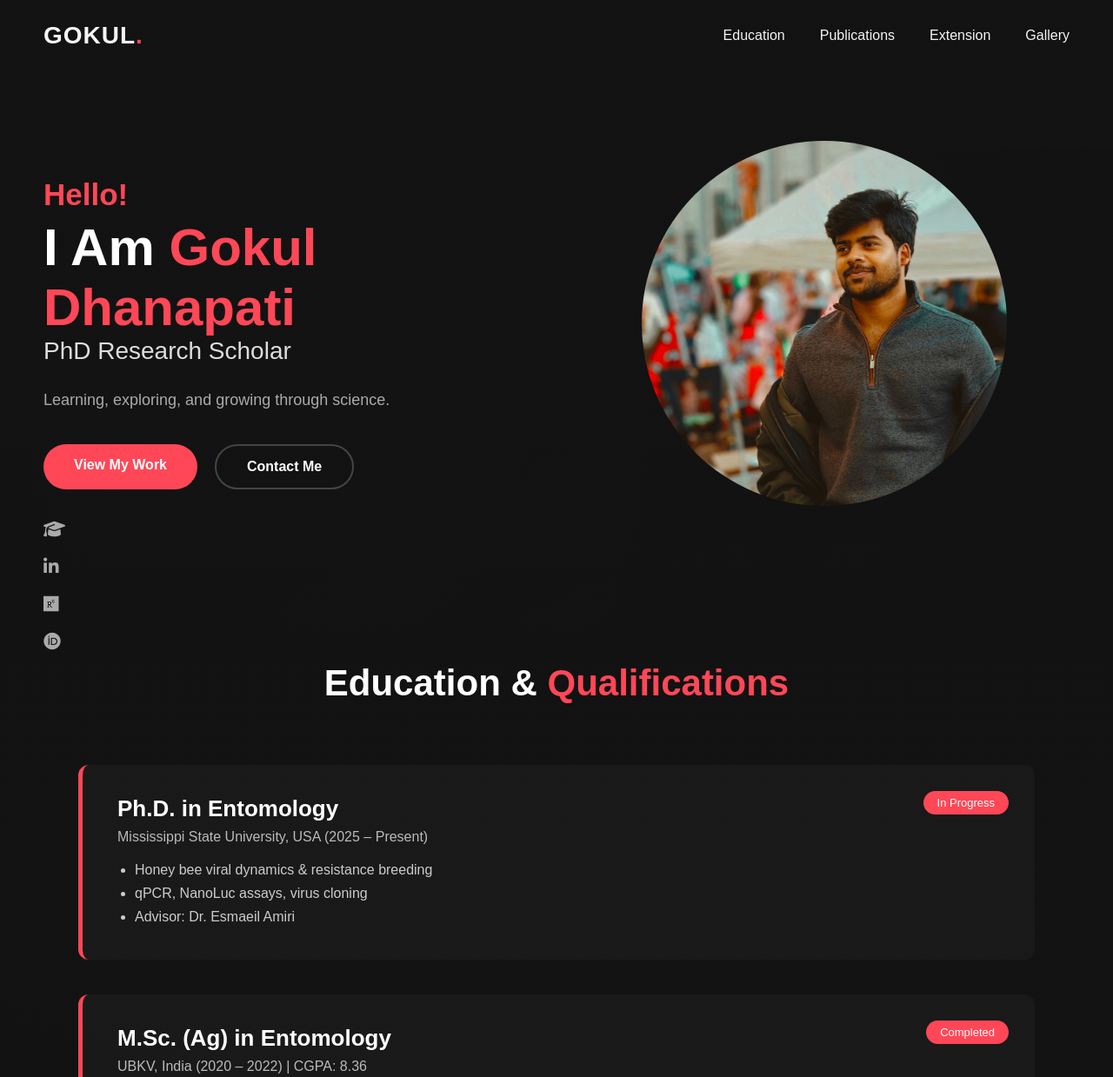
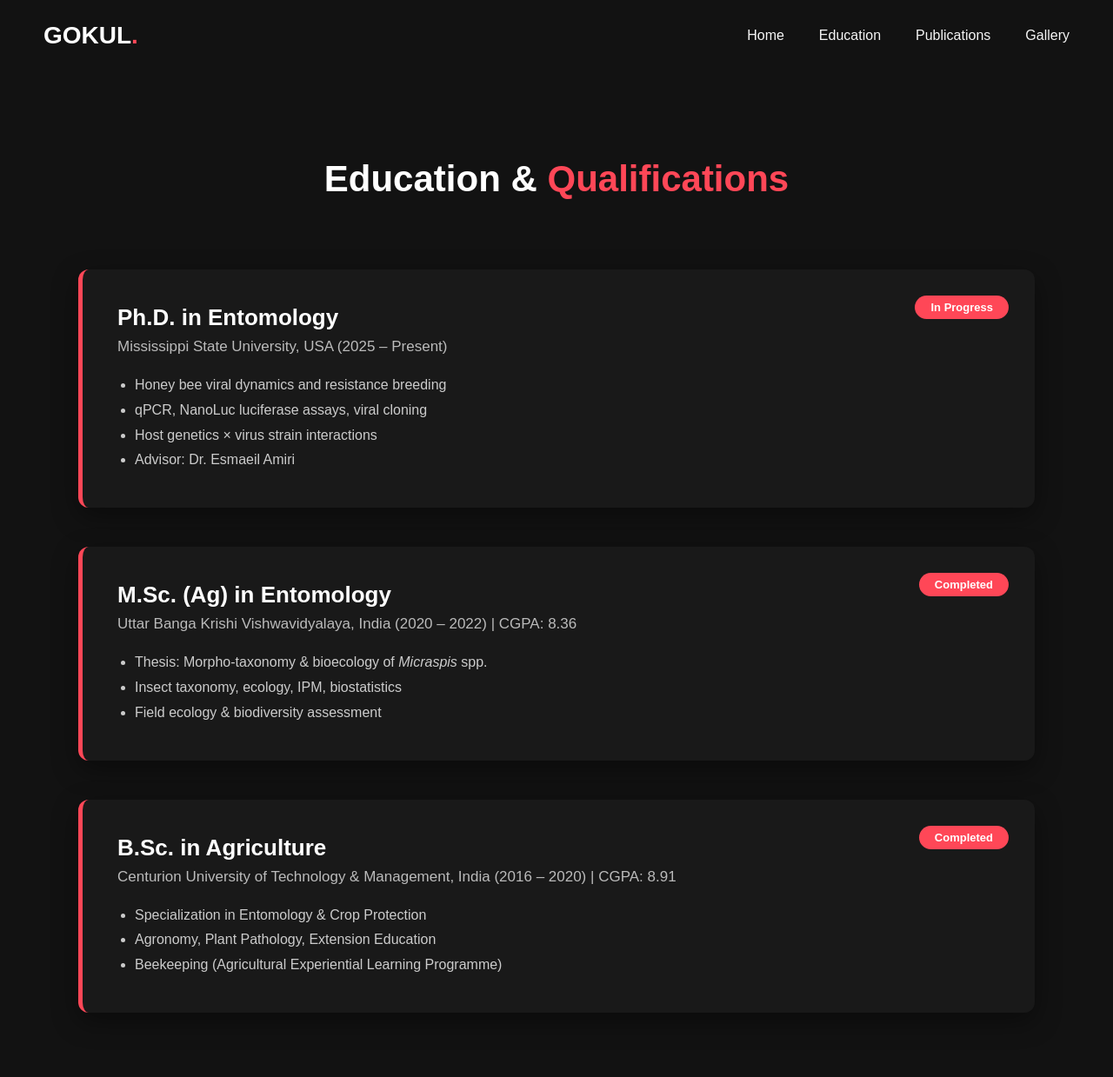
Before and after one commit to Gokuldhanapati/Gokuldhanapati.github.io, a plain HTML site: page index.html in a window 1280 px wide. Shown: the top 1239 px of the page at 87% size. Drawn offline with Linux system fonts and the light colour scheme.

Commit message:
Add files via upload

```diff
--- a/index.html
+++ b/index.html
@@ -3,7 +3,8 @@
 <head>
 <meta charset="UTF-8">
 <meta name="viewport" content="width=device-width, initial-scale=1.0">
-<title>Gokul Dhanapati - PhD Research Scholar</title>
+<title>Education | Gokul Dhanapati</title>
+
 <link rel="stylesheet" href="https://cdnjs.cloudflare.com/ajax/libs/font-awesome/6.4.0/css/all.min.css">
 
 <style>
@@ -18,19 +19,7 @@ body {
     background-color: #121212;
     color: #fff;
     min-height: 100vh;
-    position: relative;
     overflow-x: hidden;
-}
-
-body::before {
-    content: '';
-    position: absolute;
-    inset: 0;
-    background-image:
-        linear-gradient(rgba(18, 18, 18, 0.85), rgba(18, 18, 18, 0.95)),
-        radial-gradient(circle at 25% 25%, rgba(64,64,64,0.1), transparent 55%),
-        radial-gradient(circle at 75% 75%, rgba(64,64,64,0.1), transparent 55%);
-    z-index: -1;
 }
 
 /* Header */
@@ -39,14 +28,11 @@ header {
     display: flex;
     justify-content: space-between;
     align-items: center;
-    z-index: 10;
 }
 
 .logo {
     font-size: 28px;
     font-weight: 700;
-    color: #f5f5f5;
-    letter-spacing: 1px;
     text-transform: uppercase;
 }
 
@@ -62,80 +48,12 @@ nav ul li a {
     color: #f5f5f5;
     text-decoration: none;
     font-size: 16px;
-    font-weight: 500;
-    position: relative;
 }
 
 nav ul li a:hover { color: #ff4757; }
 
-/* Hero */
-.container {
-    display: flex;
-    align-items: center;
-    justify-content: space-between;
-    padding: 80px 50px;
-    max-width: 1400px;
-    margin: 0 auto;
-}
-
-.text-content { flex: 1; padding-right: 50px; }
-
-.name {
-    font-size: 60px;
-    font-weight: 700;
-}
-
-.name span { color: #ff4757; }
-
-.hello-text { font-size: 35px; }
-
-.tagline { font-size: 28px; margin-bottom: 30px; color: #ddd; }
-
-.description { font-size: 18px; color: #aaa; max-width: 600px; }
-
-.buttons { display: flex; gap: 20px; margin-top: 40px; }
-
-.btn {
-    padding: 15px 35px;
-    border-radius: 30px;
-    text-decoration: none;
-    font-weight: 600;
-}
-
-.btn-primary {
-    background: #ff4757;
-    color: white;
-}
-
-.btn-secondary {
-    border: 2px solid #444;
-    color: white;
-}
-
-/* Image */
-.image-content {
-    flex: 1;
-    display: flex;
-    justify-content: center;
-}
-
-.profile-image-container {
-    width: 420px;
-    height: 420px;
-    border-radius: 50%;
-    overflow: hidden;
-}
-
-.profile-image {
-    width: 100%;
-    height: 100%;
-    object-fit: cover;
-}
-
-/* =========================
-   EDUCATION SECTION
-========================= */
-.education-section {
+/* Education Section */
+.education-page {
     max-width: 1200px;
     margin: 0 auto;
     padding: 100px 50px;
@@ -144,7 +62,7 @@ nav ul li a:hover { color: #ff4757; }
 .education-title {
     text-align: center;
     font-size: 42px;
-    margin-bottom: 70px;
+    margin-bottom: 80px;
 }
 
 .education-title span { color: #ff4757; }
@@ -152,20 +70,22 @@ nav ul li a:hover { color: #ff4757; }
 .education-card {
     background: rgba(255,255,255,0.03);
     border-left: 5px solid #ff4757;
-    padding: 35px 40px;
-    margin-bottom: 40px;
+    padding: 40px;
+    margin-bottom: 45px;
     border-radius: 12px;
     position: relative;
+    box-shadow: 0 10px 30px rgba(0,0,0,0.4);
 }
 
 .badge {
     position: absolute;
+    top: 30px;
     right: 30px;
-    top: 30px;
     background: #ff4757;
-    padding: 6px 16px;
+    padding: 6px 18px;
     border-radius: 20px;
     font-size: 13px;
+    font-weight: 600;
 }
 
 .degree {
@@ -175,7 +95,8 @@ nav ul li a:hover { color: #ff4757; }
 
 .university {
     color: #bbb;
-    margin-bottom: 15px;
+    margin-bottom: 20px;
+    font-size: 17px;
 }
 
 .education-card ul {
@@ -184,21 +105,54 @@ nav ul li a:hover { color: #ff4757; }
 
 .education-card ul li {
     color: #ccc;
-    line-height: 1.7;
+    line-height: 1.8;
+    font-size: 16px;
 }
 
-/* Social links */
-.social-links {
-    position: fixed;
-    left: 50px;
-    bottom: 50px;
-    display: flex;
-    flex-direction: column;
-    gap: 20px;
+/* Stats */
+.stats {
+    display: grid;
+    grid-template-columns: repeat(auto-fit, minmax(220px, 1fr));
+    gap: 30px;
+    margin-top: 80px;
 }
 
-.social-links a { color: #aaa; font-size: 20px; }
+.stat-box {
+    background: rgba(255,255,255,0.03);
+    padding: 35px;
+    text-align: center;
+    border-radius: 14px;
+}
 
+.stat-box h2 {
+    color: #ff4757;
+    font-size: 40px;
+}
+
+.stat-box p {
+    margin-top: 10px;
+    color: #ccc;
+}
+
+/* Footer */
+footer {
+    text-align: center;
+    padding: 40px;
+    color: #777;
+}
+
+/* Responsive */
+@media (max-width: 768px) {
+    .education-page {
+        padding: 80px 25px;
+    }
+
+    .badge {
+        position: static;
+        display: inline-block;
+        margin-bottom: 15px;
+    }
+}
 </style>
 </head>
 
@@ -208,81 +162,84 @@ nav ul li a:hover { color: #ff4757; }
     <div class="logo">Gokul<span>.</span></div>
     <nav>
         <ul>
-            <li><a href="#education">Education</a></li>
-            <li><a href="#about">Publications</a></li>
-            <li><a href="#service">Extension</a></li>
-            <li><a href="#portfolio">Gallery</a></li>
+            <li><a href="index.html">Home</a></li>
+            <li><a href="education.html">Education</a></li>
+            <li><a href="index.html#about">Publications</a></li>
+            <li><a href="index.html#portfolio">Gallery</a></li>
         </ul>
     </nav>
 </header>
 
-<!-- HERO SECTION -->
-<main class="container" id="home">
-    <div class="text-content">
-        <h1 class="name">
-            <span class="hello-text">Hello!</span><br>
-            I Am <span>Gokul Dhanapati</span>
-        </h1>
-        <p class="tagline">PhD Research Scholar</p>
-        <p class="description">Learning, exploring, and growing through science.</p>
-        <div class="buttons">
-            <a href="#portfolio" class="btn btn-primary">View My Work</a>
-            <a href="#contact" class="btn btn-secondary">Contact Me</a>
-        </div>
-    </div>
+<section class="education-page">
 
-    <div class="image-content">
-        <div class="profile-image-container">
-            <img src="krishna.JPG" class="profile-image">
-        </div>
-    </div>
-</main>
+    <h1 class="education-title">
+        Education & <span>Qualifications</span>
+    </h1>
 
-<!-- EDUCATION (ONLY OPENS WHEN CLICKED) -->
-<section class="education-section" id="education">
-
-    <h2 class="education-title">Education & <span>Qualifications</span></h2>
-
+    <!-- PhD -->
     <div class="education-card">
         <span class="badge">In Progress</span>
-        <h3 class="degree">Ph.D. in Entomology</h3>
-        <p class="university">Mississippi State University, USA (2025 – Present)</p>
+        <h2 class="degree">Ph.D. in Entomology</h2>
+        <p class="university">
+            Mississippi State University, USA (2025 – Present)
+        </p>
         <ul>
-            <li>Honey bee viral dynamics & resistance breeding</li>
-            <li>qPCR, NanoLuc assays, virus cloning</li>
+            <li>Honey bee viral dynamics and resistance breeding</li>
+            <li>qPCR, NanoLuc luciferase assays, viral cloning</li>
+            <li>Host genetics × virus strain interactions</li>
             <li>Advisor: Dr. Esmaeil Amiri</li>
         </ul>
     </div>
 
+    <!-- MSc -->
     <div class="education-card">
         <span class="badge">Completed</span>
-        <h3 class="degree">M.Sc. (Ag) in Entomology</h3>
-        <p class="university">UBKV, India (2020 – 2022) | CGPA: 8.36</p>
+        <h2 class="degree">M.Sc. (Ag) in Entomology</h2>
+        <p class="university">
+            Uttar Banga Krishi Vishwavidyalaya, India (2020 – 2022) | CGPA: 8.36
+        </p>
         <ul>
-            <li>Morpho-taxonomy of Micraspis spp.</li>
-            <li>Insect ecology, IPM, taxonomy</li>
+            <li>Thesis: Morpho-taxonomy & bioecology of <i>Micraspis</i> spp.</li>
+            <li>Insect taxonomy, ecology, IPM, biostatistics</li>
+            <li>Field ecology & biodiversity assessment</li>
         </ul>
     </div>
 
+    <!-- BSc -->
     <div class="education-card">
         <span class="badge">Completed</span>
-        <h3 class="degree">B.Sc. in Agriculture</h3>
-        <p class="university">CUTM, India (2016 – 2020) | CGPA: 8.91</p>
+        <h2 class="degree">B.Sc. in Agriculture</h2>
+        <p class="university">
+            Centurion University of Technology & Management, India (2016 – 2020) | CGPA: 8.91
+        </p>
         <ul>
-            <li>Entomology & crop protection</li>
-            <li>Beekeeping (AELP)</li>
+            <li>Specialization in Entomology & Crop Protection</li>
+            <li>Agronomy, Plant Pathology, Extension Education</li>
+            <li>Beekeeping (Agricultural Experiential Learning Programme)</li>
         </ul>
+    </div>
+
+    <!-- Stats -->
+    <div class="stats">
+        <div class="stat-box">
+            <h2>5+</h2>
+            <p>Years of Research Experience</p>
+        </div>
+        <div class="stat-box">
+            <h2>10+</h2>
+            <p>Research Publications</p>
+        </div>
+        <div class="stat-box">
+            <h2>20+</h2>
+            <p>Workshops & Trainings</p>
+        </div>
     </div>
 
 </section>
 
-<!-- SOCIAL LINKS -->
-<div class="social-links">
-    <a href="https://scholar.google.com/citations?user=lM6eYLYAAAAJ"><i class="fas fa-graduation-cap"></i></a>
-    <a href="https://www.linkedin.com/in/gokuldhanapati/"><i class="fab fa-linkedin-in"></i></a>
-    <a href="https://www.researchgate.net/profile/Gokul-Dhanapati"><i class="fab fa-researchgate"></i></a>
-    <a href="https://orcid.org/0009-0005-1170-194X"><i class="fab fa-orcid"></i></a>
-</div>
+<footer>
+    © 2025 Gokul Krishna Dhanapati
+</footer>
 
 </body>
 </html>
```
